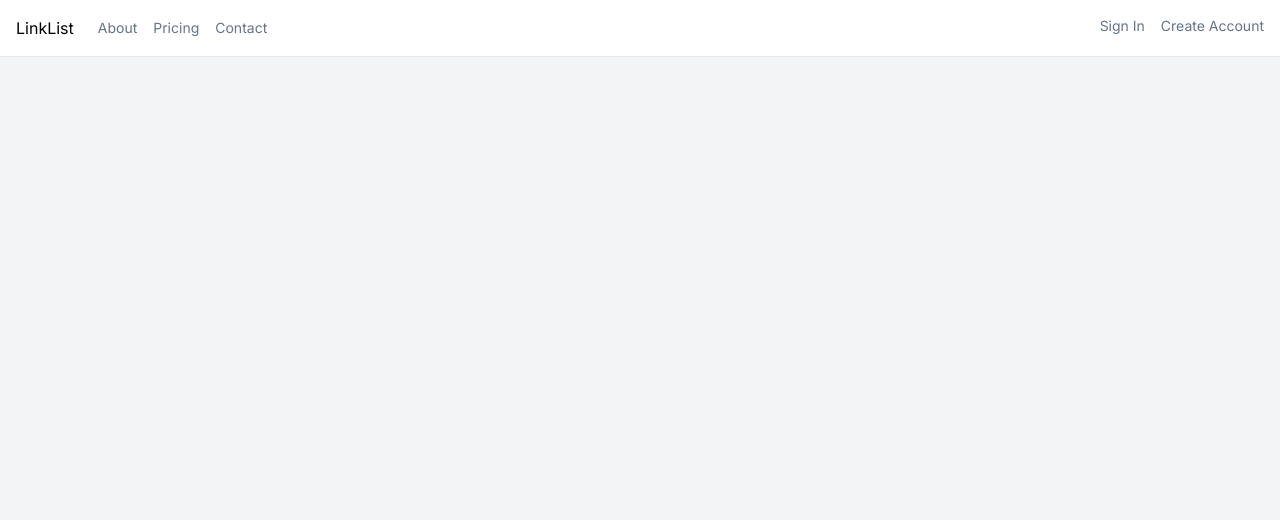
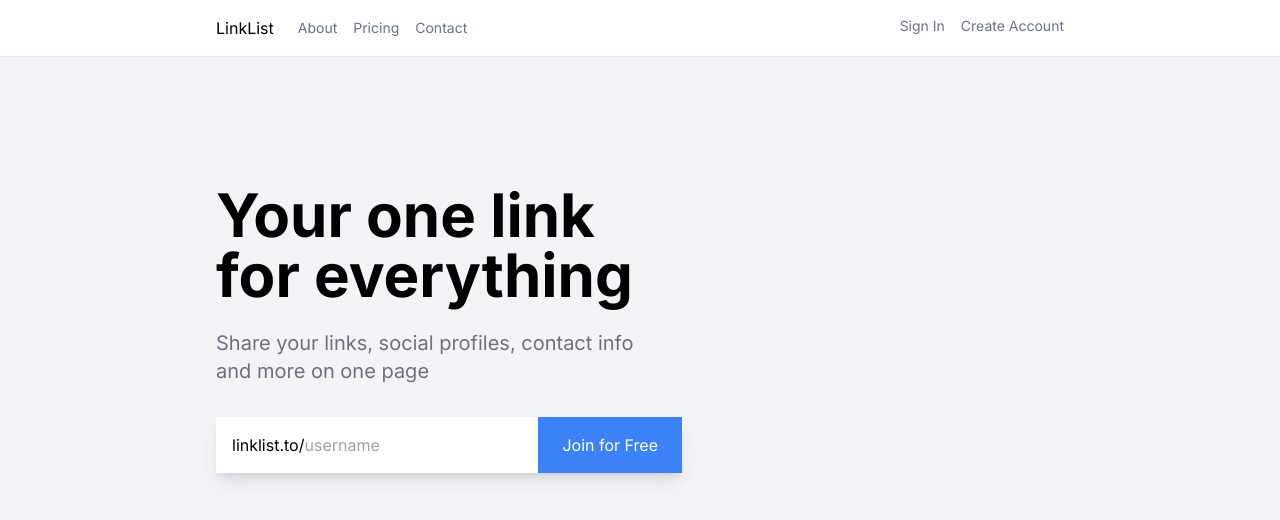
Before and after one commit to CHHyuk/linktree-with-nextjs, a Next.js app: page / in a window 1280 px wide. Shown: the top 520 px of the page. Built offline with nearby package versions, Linux system fonts and the light colour scheme.

Commit message:
헤더 컴포넌트 분리, 메인 섹션 설명, join for free

```diff
--- a/src/app/page.js
+++ b/src/app/page.js
@@ -4,8 +4,24 @@ export default function Home() {
   return (
     <main>
       <Header />
-      <section>
-
+      <section className='p-6 pt-32 max-w-4xl mx-auto'>
+        <div className='max-w-md mb-8'>
+          <h1 className='text-6xl font-bold'>
+            Your one link<br />for everything
+          </h1>
+          <h2 className='text-gray-500 text-xl mt-6'>
+            Share your links, social profiles, contact info and more on one page
+          </h2>
+        </div>
+        <form className='inline-flex items-center shadow-lg shadow-gray-500/20'>
+          <span className='bg-white py-4 pl-4'>
+            linklist.to/
+          </span>
+          <input type="text" className='py-4' placeholder='username' />
+          <button type="submit" className='bg-blue-500 text-white py-4 px-6'>
+            Join for Free
+          </button>
+        </form>
       </section>
     </main>
   )
--- a/src/components/Header.js
+++ b/src/components/Header.js
@@ -2,7 +2,8 @@ import Link from "next/link"
 
 export default function Header() {
   return (
-    <header className='bg-white border-b flex justify-between p-4'>
+    <header className='bg-white border-b py-4'>
+      <div className="max-w-4xl flex justify-between mx-auto px-6">
         <div className='flex gap-6'>
           <Link href={'/'}>LinkList</Link>
           <nav className='flex items-center gap-4 text-slate-500 text-sm'>
@@ -15,6 +16,7 @@ export default function Header() {
           <Link href={'/login'}>Sign In</Link>
           <Link href={'/register'}>Create Account</Link>
         </nav>
+      </div>
     </header>
   )
 }
```
Lines whose indentation alone changed are shown as unchanged.
